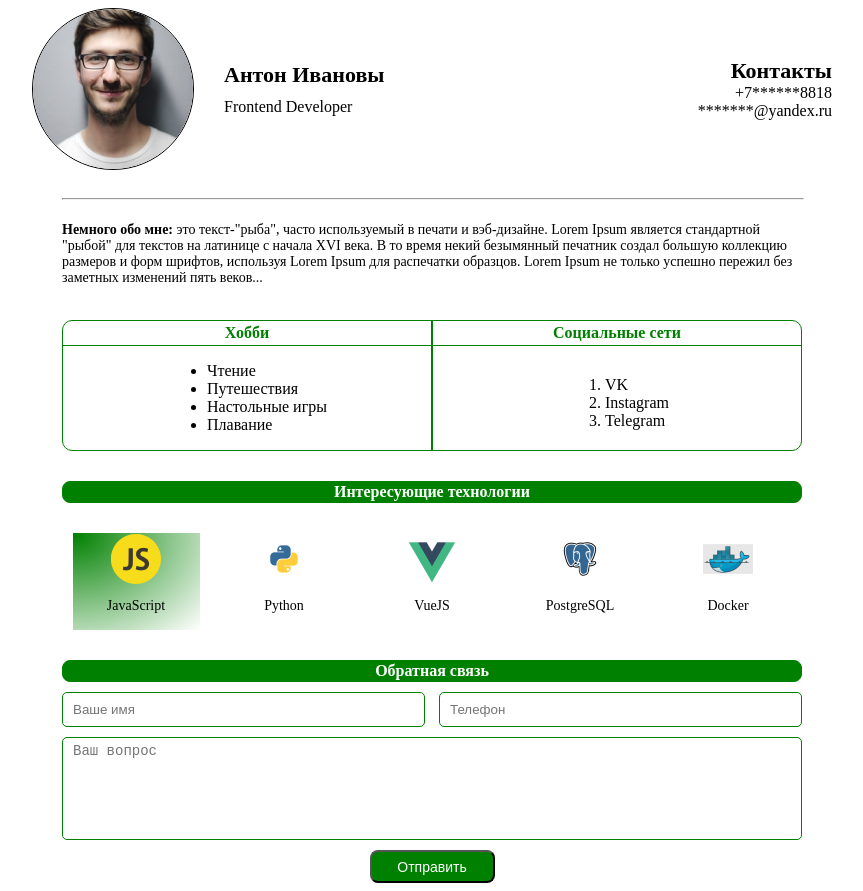
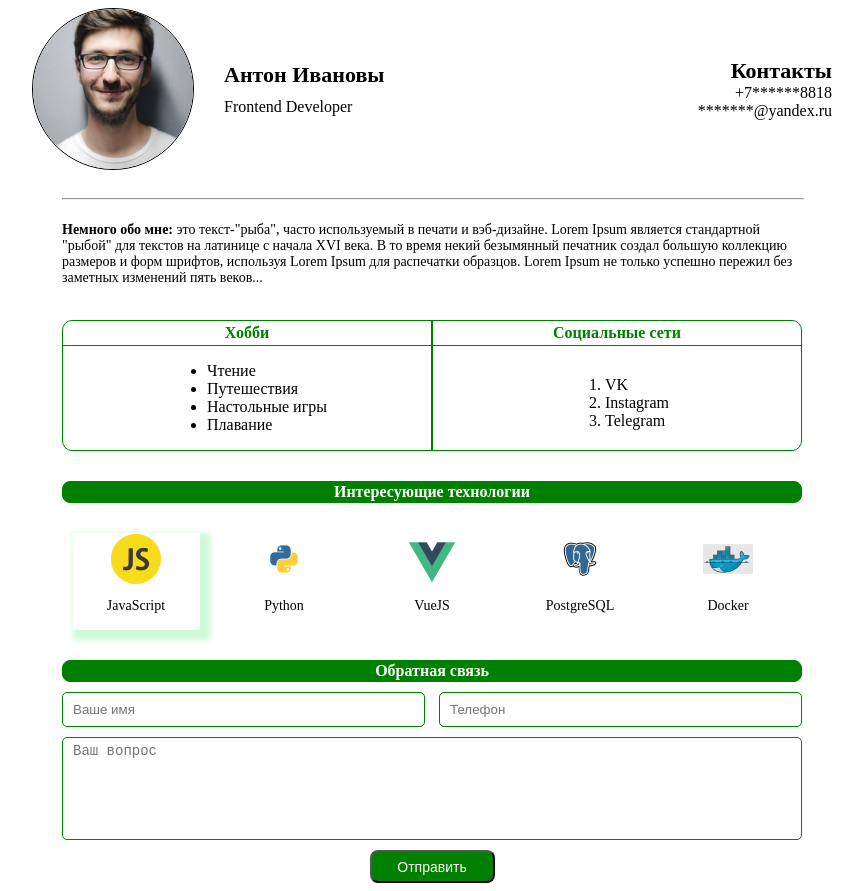
Before and after one commit to fezwect/WEB, a plain HTML site: page Project1/index.html in a window 1280 px wide. In both pictures the pointer is over the element "JavaScript". Shown: the whole page, without its empty margins (208-1071 px from the left). Drawn offline with Linux system fonts and the light colour scheme.

Commit message:
modified:   Project1/styles.css

```diff
--- a/Project1/styles.css
+++ b/Project1/styles.css
@@ -147,7 +147,7 @@ ol {
 
 .icon-element:hover {
     cursor: pointer;
-    background: radial-gradient(farthest-corner at 1px 1px, green, transparent);
+    box-shadow: 5px 5px 5px 5px rgba(5, 231, 54, 20%);
 }
 
 .feedback {
```
